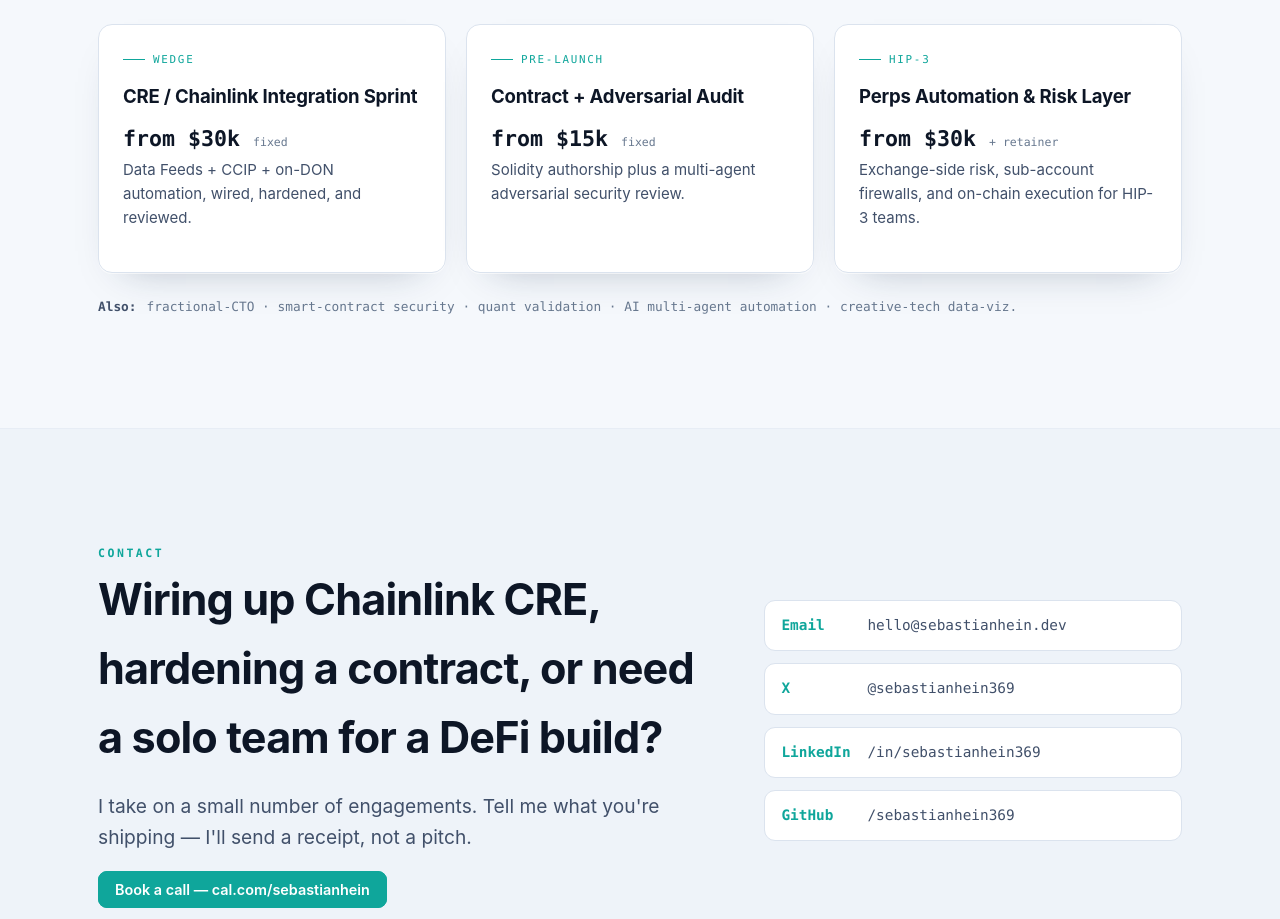
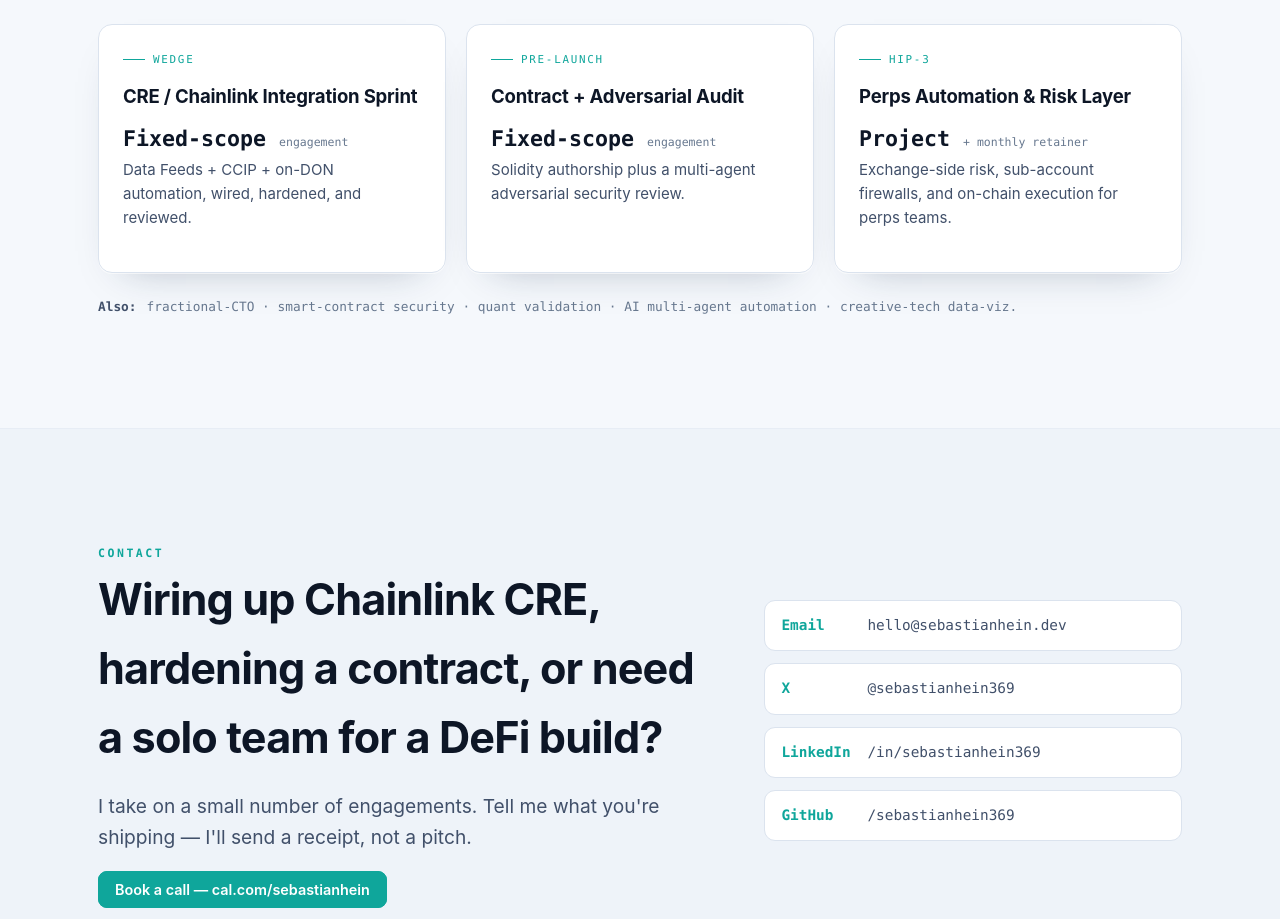
Before and after one commit to franclino/sebastianhein-site, a Next.js app: page / in a window 1280 px wide. Shown: the part 3820-4739 px from the top of the page. Built offline with nearby package versions, Linux system fonts and the light colour scheme.

Commit message:
content: remove all prices from public site (sell scope/value, not numbers)

```diff
--- a/app/page.tsx
+++ b/app/page.tsx
@@ -274,7 +274,7 @@
                 <span className="tag">Wedge</span>
                 <h3>CRE / Chainlink Integration Sprint</h3>
                 <div className="price">
-                  from $30k <small>fixed</small>
+                  Fixed-scope <small>engagement</small>
                 </div>
                 <p>Data Feeds + CCIP + on-DON automation, wired, hardened, and reviewed.</p>
               </article>
@@ -282,7 +282,7 @@
                 <span className="tag">Pre-launch</span>
                 <h3>Contract + Adversarial Audit</h3>
                 <div className="price">
-                  from $15k <small>fixed</small>
+                  Fixed-scope <small>engagement</small>
                 </div>
                 <p>Solidity authorship plus a multi-agent adversarial security review.</p>
               </article>
@@ -290,9 +290,9 @@
                 <span className="tag">HIP-3</span>
                 <h3>Perps Automation &amp; Risk Layer</h3>
                 <div className="price">
-                  from $30k <small>+ retainer</small>
+                  Project <small>+ monthly retainer</small>
                 </div>
-                <p>Exchange-side risk, sub-account firewalls, and on-chain execution for HIP-3 teams.</p>
+                <p>Exchange-side risk, sub-account firewalls, and on-chain execution for perps teams.</p>
               </article>
             </div>
             <div className="svc-note">
```
